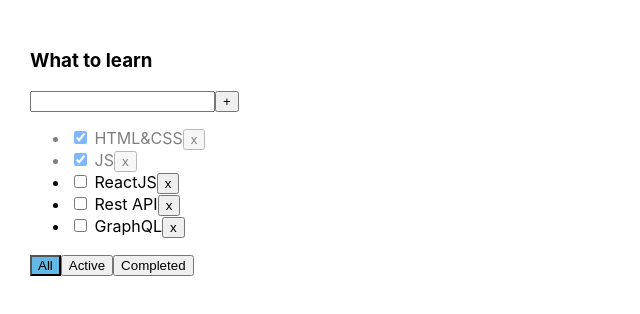
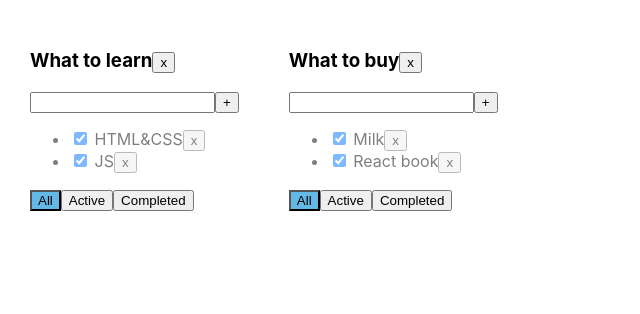
Before and after one commit to DmitryGK/toDoList, a React (Create React App) app: page / in a window 1280 px wide. Shown: the top 314 px of the page, without its empty margins (0-640 px from the left). Built offline with nearby package versions, Linux system fonts and the light colour scheme.

Commit message:
todoList 05

```diff
--- a/src/App.tsx
+++ b/src/App.tsx
@@ -4,65 +4,104 @@
 import {v1} from "uuid";
 
 export type FilterValueType = 'all' | 'active' | 'completed'
+type TodoListType = {
+    id: string
+    title: string
+    filter: FilterValueType
+}
 
+type TasksStateType = {
+    [key: string] : TaskType[]
+}
 
 
 function App() {
 
-    let [tasks, setTasks] = useState<Array<TaskType>>([
-        {id:v1(), title: 'HTML&CSS', isDone: true},
-        {id:v1(), title: 'JS', isDone: true},
-        {id:v1(), title: 'ReactJS', isDone: false},
-        {id:v1(), title: 'Rest API', isDone: false},
-        {id:v1(), title: 'GraphQL', isDone: false}
+    let todolistId1 = v1()
+    let todolistId2 = v1()
 
+    let [todolists, setTodolists] = useState<TodoListType[]>([
+        {id: todolistId1, title: 'What to learn', filter: 'all'},
+        {id: todolistId2, title: 'What to buy', filter: 'all'}
     ])
 
-    function removeTask(id: string) {
-        let filteredTasks = tasks.filter(t => t.id !== id)
-        setTasks(filteredTasks)
+    let [tasks, setTasks] = useState<TasksStateType>({
+        [todolistId1]: [
+            {id: v1(), title: 'HTML&CSS', isDone: true},
+            {id: v1(), title: 'JS', isDone: true}
+        ],
+        [todolistId2]: [
+            {id: v1(), title: 'Milk', isDone: true},
+            {id: v1(), title: 'React book', isDone: true}
+        ]
+
+    })
+
+    function removeTodolist(todolistId:string) {
+        setTodolists(todolists.filter(tl => tl.id !== todolistId))
+        delete tasks[todolistId]
     }
 
-    function addTask(title: string) {
-        let task = { id: v1(), title:title, isDone: false}
-        let newTask = [task, ...tasks]
-        setTasks(newTask)
+
+    function removeTask(id: string, todolistId: string) {
+        let todolistTasks = tasks[todolistId]
+        tasks[todolistId] = todolistTasks.filter(t => t.id !== id)
+        setTasks({...tasks})
     }
 
-    let [filter, setFilter] = useState<FilterValueType>('all')
-    let tasksForTodolist = tasks
-    if (filter === 'active') {
-        tasksForTodolist = tasks.filter(t => !t.isDone)
-    }
-    if (filter === 'completed') {
-        tasksForTodolist = tasks.filter(t => t.isDone)
+    function addTask(title: string, todolistId: string) {
+        let task = {id: v1(), title: title, isDone: false}
+        let todolistTasks = tasks[todolistId]
+        tasks[todolistId] = [task, ...todolistTasks]
+        setTasks({...tasks})
+
     }
 
-    function changeFilter(value:FilterValueType) {
-        setFilter(value)
-    }
-
-    function changeStatus(id: string, isDone: boolean) {
-        let task = tasks.find(t => t.id === id)
-        if (task) {
-            task.isDone = isDone
-            setTasks([...tasks])
+    function changeFilter(value: FilterValueType, todoListId: string) {
+        let todolist = todolists.find(tl => tl.id === todoListId)
+        if (todolist) {
+            todolist.filter = value
+            setTodolists([...todolists])
         }
     }
 
+    function changeStatus(id: string, isDone: boolean, todolistId: string) {
+        let todolistTasks = tasks[todolistId]
+        let task = todolistTasks.find(t => t.id === id)
+        if (task) {
+            task.isDone = isDone
+            setTasks({...tasks})
+        }
+
+    }
 
 
     return (
         <div className="App">
-            <ToDoList title='What to learn'
-                      tasks={tasksForTodolist}
-                      removeTask={removeTask}
-                      changeFilter={changeFilter}
-                      addTask={addTask}
-                      changeTaskStatus={changeStatus}
-                      filter={filter}
-            />
+            {todolists.map(tl => {
+                    let allTodolistTasks = tasks[tl.id]
+                    let tasksForTodolist = allTodolistTasks
 
+                    if (tl.filter === 'active') {
+                        tasksForTodolist =allTodolistTasks.filter(t => !t.isDone)
+                    }
+                    if (tl.filter === 'completed') {
+                        tasksForTodolist = allTodolistTasks.filter(t => t.isDone)
+                    }
+                    return <ToDoList
+                        key={tl.id}
+                        id={tl.id}
+                        title={tl.title}
+                        tasks={tasksForTodolist}
+                        removeTask={removeTask}
+                        changeFilter={changeFilter}
+                        addTask={addTask}
+                        changeTaskStatus={changeStatus}
+                        filter={tl.filter}
+                        removeTodolist={removeTodolist}
+                    />
+                }
+            )}
         </div>
     );
 }
--- a/src/ToDoList.tsx
+++ b/src/ToDoList.tsx
@@ -9,13 +9,15 @@
 }
 
 type PropsType = {
+    id: string
     title: string
     tasks: Array<TaskType>
-    removeTask: (taskId: string) => void
-    changeFilter: (value: FilterValueType) => void
-    addTask: (title: string) => void
-    changeTaskStatus: (id: string, isDone: boolean) => void
+    removeTask: (id: string, todolistID: string) => void
+    changeFilter: (value: FilterValueType, todoListId: string) => void
+    addTask: (title: string, todolistId: string) => void
+    changeTaskStatus: (id: string, isDone: boolean, todolistId: string) => void
     filter: string
+    removeTodolist: (id: string) => void
 }
 
 export function ToDoList(props: PropsType) {
@@ -26,7 +28,7 @@
     let [error, setError] = useState<string | null>()
     const addTask = () => {
         if (title.trim() !== '') {
-            props.addTask(title)
+            props.addTask(title.trim(), props.id)
             setTitle('')
         } else {
             setError('Title is required')
@@ -43,18 +45,23 @@
         }
     }
     const onAllClickHandler = () => {
-        props.changeFilter('all')
+        props.changeFilter('all', props.id)
     }
     const onActiveClickHandler = () => {
-        props.changeFilter('active')
+        props.changeFilter('active', props.id)
     }
     const onCompletedClickHandler = () => {
-        props.changeFilter('completed')
+        props.changeFilter('completed', props.id)
     }
+    const removeTodolist = () => {props.removeTodolist(props.id)}
 
     return (
         <div>
-            <h3>{props.title}</h3>
+            <h3>
+                {props.title}
+                <button onClick={removeTodolist}>x</button>
+            </h3>
+
             <div>
                 <input value={title}
                        onChange={onChangeHandler}
@@ -63,18 +70,18 @@
                 />
 
                 <button onClick={addTask}>+</button>
-                {error && <div className='error-message'>{error}</div> }
+                {error && <div className='error-message'>{error}</div>}
             </div>
             <ul>
                 {
                     props.tasks.map(t => {
 
                         const onClickHandler = () => {
-                            props.removeTask(t.id)
+                            props.removeTask(t.id, props.id)
                         }
                         const onChangeIsDoneValue = (e: ChangeEvent<HTMLInputElement>) => {
                             let newIsDoneValue = e.currentTarget.checked
-                            props.changeTaskStatus(t.id, newIsDoneValue)
+                            props.changeTaskStatus(t.id, newIsDoneValue, props.id)
                         }
                         return <li key={t.id} className={t.isDone ? 'is-done' : ''}>
                             <input type='checkbox'
@@ -87,9 +94,14 @@
                 }
             </ul>
             <div>
-                <button onClick={onAllClickHandler} className={props.filter === 'all' ? 'active-filter' : ''}>All</button>
-                <button onClick={onActiveClickHandler} className={props.filter === 'active' ? 'active-filter' : ''}>Active</button>
-                <button onClick={onCompletedClickHandler} className={props.filter === 'completed' ? 'active-filter' : ''}>Completed</button>
+                <button onClick={onAllClickHandler} className={props.filter === 'all' ? 'active-filter' : ''}>All
+                </button>
+                <button onClick={onActiveClickHandler}
+                        className={props.filter === 'active' ? 'active-filter' : ''}>Active
+                </button>
+                <button onClick={onCompletedClickHandler}
+                        className={props.filter === 'completed' ? 'active-filter' : ''}>Completed
+                </button>
             </div>
         </div>
     )
```
